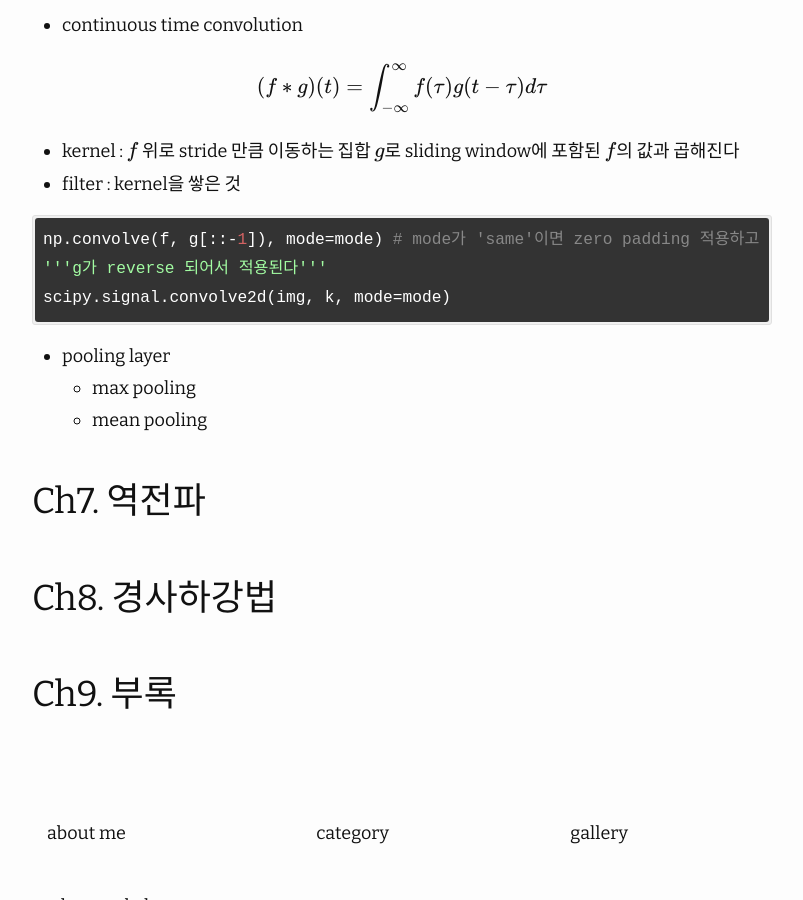
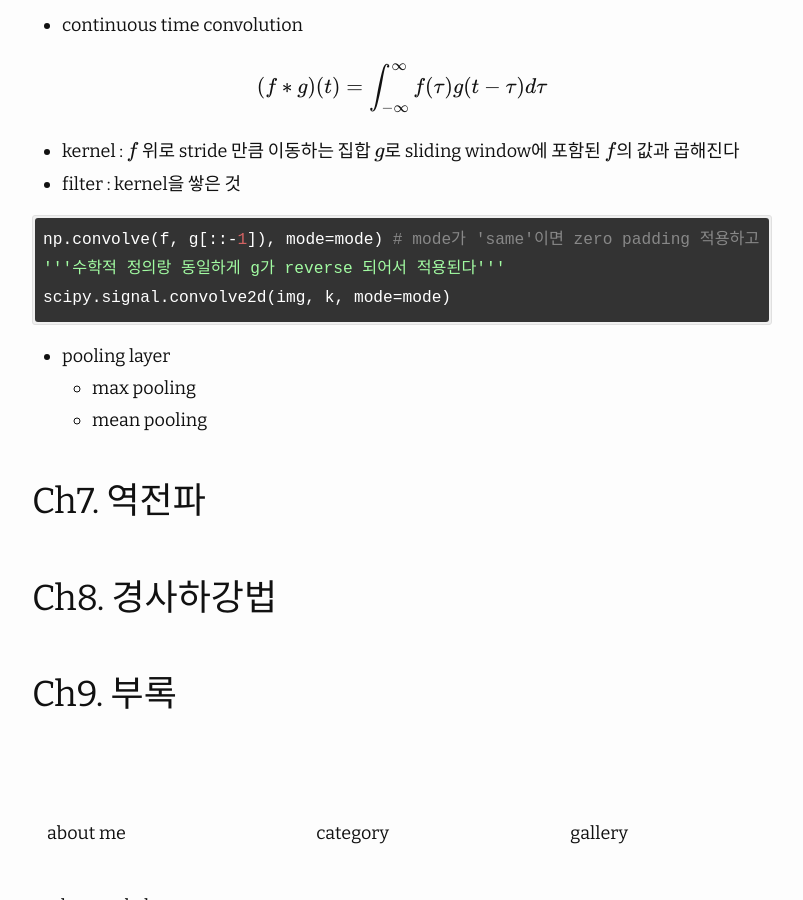
Before and after one commit to seokzoo/seokzoo.github.io, a Jekyll site: the page built from _posts/2024-01-17-독서정리-딥러닝을-위한-수학.md, in a window 1280 px wide and 900 px high, scrolled down 16044 px. Shown: the whole window, without its empty margins (238-1041 px from the left). Built offline with Jekyll 4.4.1, drawn with Linux system fonts in a browser that asks for light colours; nearby versions of some CDN libraries; formulas are drawn with MathJax 3.

Commit message:
update post

````diff
--- a/_posts/2024-01-17-독서정리-딥러닝을-위한-수학.md
+++ b/_posts/2024-01-17-독서정리-딥러닝을-위한-수학.md
@@ -484,7 +484,7 @@ $$ (f\ast g)(t)=\int_{-\infty}^{\infty}f(\tau)g(t-\tau)d\tau$$
 
 ``` python
 np.convolve(f, g[::-1]), mode=mode) # mode가 'same'이면 zero padding 적용하고 valid면 valid convolution
-'''g가 reverse 되어서 적용된다'''
+'''수학적 정의랑 동일하게 g가 reverse 되어서 적용된다'''
 scipy.signal.convolve2d(img, k, mode=mode)
 ```
 
````
Also changed, not shown: 2 other files.
